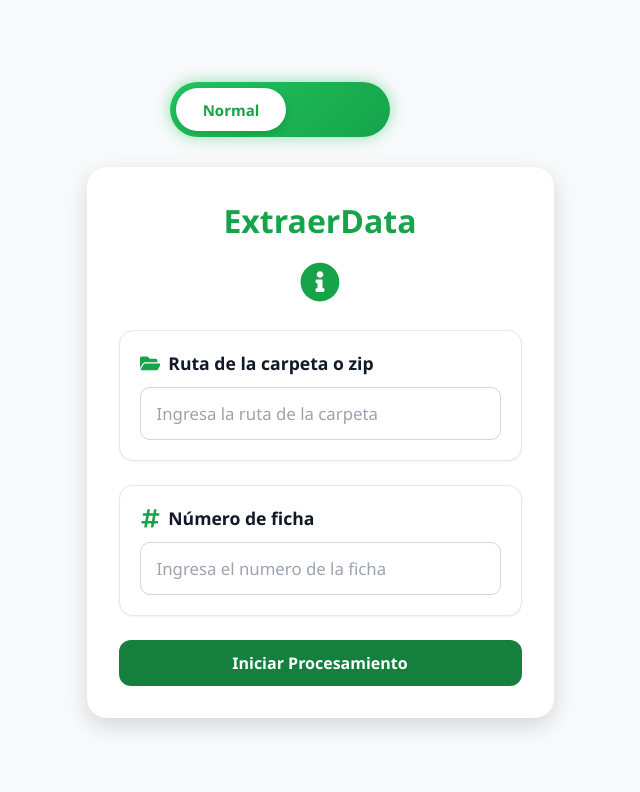
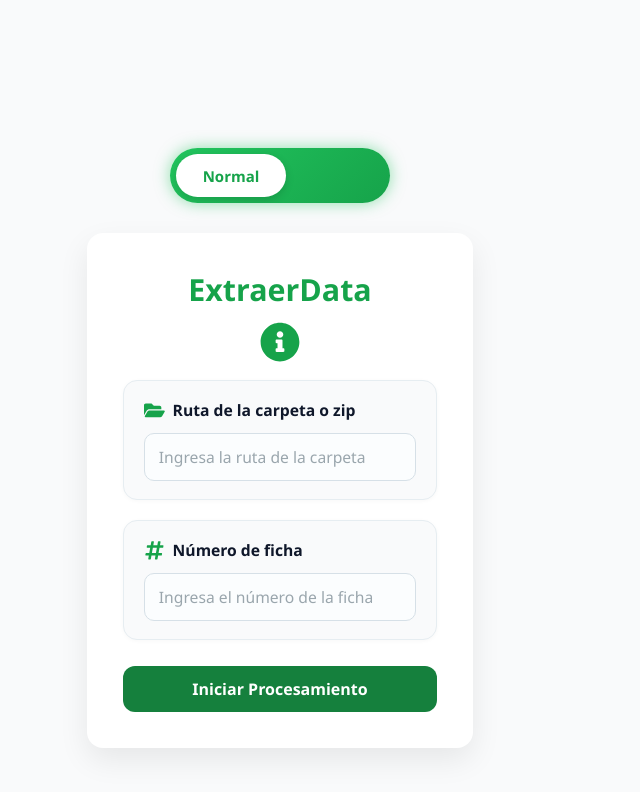
Before and after one commit to Yair4430/ExtraerData, a React (Vite) app in the folder FRONTEND/: page / in a window 1280 px wide. Shown: the top 792 px of the page, without its empty margins (360-1000 px from the left). Built offline with nearby package versions, Linux system fonts and the light colour scheme.

Commit message:
arreglos en el diseño

```diff
--- a/FRONTEND/src/ExtraerData/massiveProcessor.jsx
+++ b/FRONTEND/src/ExtraerData/massiveProcessor.jsx
@@ -18,23 +18,43 @@ function MassiveProcessor() {
     `massive_${Date.now()}_${Math.random().toString(36).substr(2, 9)}`;
 
   const iniciarProcesamiento = async () => {
+    if (!API_BASE_URL) {
+      Swal.fire({
+        icon: "error",
+        title: "Error de configuración",
+        text: "La URL del backend no está configurada.",
+        confirmButtonColor: "#7c3aed",
+      });
+      return;
+    }
+
+    if (!ruta) {
+      Swal.fire({
+        icon: "warning",
+        title: "Ruta no encontrada",
+        text: "Por favor, ingresa una ruta válida antes de continuar.",
+        confirmButtonColor: "#7c3aed",
+      });
+      return;
+    }
+
+    // ✅ Alerta previa: muestra la ruta y espera confirmación del usuario
+    await Swal.fire({
+      icon: "success",
+      title: "Carpeta encontrada",
+      text: `La carpeta se detectó exitosamente. Presiona Aceptar para iniciar el proceso.`,
+      confirmButtonText: "Aceptar",
+      confirmButtonColor: "#7c3aed",
+      customClass: {
+        popup: "custom-swal",
+      },
+    });
+
+    // Solo después de que el usuario presione "Aceptar" inicia el procesamiento
     setLoading(true);
     setStatus(null);
     setProgress(0);
     setResult(null);
-
-    Swal.fire({
-      title: "Iniciando procesamiento...",
-      text: "Por favor espera mientras se validan los archivos",
-      allowOutsideClick: false,
-      didOpen: () => {
-        Swal.showLoading();
-      },
-      background: "#f8fafc",
-      customClass: {
-        popup: "custom-swal",
-      },
-    });
 
     const newProcessId = generateProcessId();
     setProcessId(newProcessId);
@@ -59,7 +79,7 @@ function MassiveProcessor() {
         icon: "error",
         title: "Error",
         text: err.message,
-        confirmButtonColor: "#16a34a",
+        confirmButtonColor: "#7c3aed",
       });
     }
   };
@@ -92,7 +112,7 @@ function MassiveProcessor() {
               icon: "success",
               title: "Procesamiento completado",
               text: "Los resultados se guardan en la misma carpeta seleccionada.",
-              confirmButtonColor: "#16a34a",
+              confirmButtonColor: "#7c3aed",
               customClass: {
                 popup: "custom-swal",
               },
@@ -108,14 +128,14 @@ function MassiveProcessor() {
               icon: "error",
               title: "Error en el procesamiento",
               text: statusData.message || "Ocurrió un error inesperado",
-              confirmButtonColor: "#16a34a",
+              confirmButtonColor: "#7c3aed",
             });
           } else if (statusData.status === "cancelled") {
             Swal.fire({
               icon: "info",
               title: "Proceso cancelado",
               text: "El procesamiento fue detenido.",
-              confirmButtonColor: "#16a34a",
+              confirmButtonColor: "#7c3aed",
             });
           }
         }
@@ -125,7 +145,7 @@ function MassiveProcessor() {
           icon: "error",
           title: "Error en conexión",
           text: "No se pudo obtener el estado del proceso",
-          confirmButtonColor: "#16a34a",
+          confirmButtonColor: "#7c3aed",
         });
       }
     }, 2000);
@@ -140,15 +160,15 @@ function MassiveProcessor() {
   }, [pollingInterval]);
 
   return (
-    <div className="card-container">
-      <h2 className="card-title green">ExtraerData</h2>
+    <div className="card-container purple-card">
+      <h2 className="card-title purple-title">ExtraerData</h2>
       <div className="card-icons">
-        <FaInfoCircle className="icon green" />
+        <FaInfoCircle className="icon purple" />
       </div>
 
       <div className="input-box">
         <label className="input-label">
-            <FaFolderOpen className="label-icon" />
+          <FaFolderOpen className="label-icon purple" />
           Ruta de la carpeta principal
         </label>
         <input
@@ -164,10 +184,11 @@ function MassiveProcessor() {
       <button
         onClick={iniciarProcesamiento}
         disabled={loading || !ruta}
-        className="btn-green"
+        className={`btn-purple ${loading ? "btn-processing" : ""}`}
       >
         {loading ? "Procesando..." : "Iniciar Procesamiento"}
       </button>
+
     </div>
   );
 }
--- a/FRONTEND/src/ExtraerData/normalProcessor.jsx
+++ b/FRONTEND/src/ExtraerData/normalProcessor.jsx
@@ -1,11 +1,10 @@
 import { useState } from "react";
 import Swal from "sweetalert2";
 import withReactContent from "sweetalert2-react-content";
-import { FaInfoCircle, FaFolderOpen, FaHashtag } from "react-icons/fa"; // <-- Agregamos más íconos
+import { FaInfoCircle, FaFolderOpen, FaHashtag } from "react-icons/fa";
 import "./processorStyles.css";
 
 const MySwal = withReactContent(Swal);
-
 const API_BASE_URL = import.meta.env.VITE_API_BASE_URL;
 
 function NormalProcessor() {
@@ -24,21 +23,28 @@ function NormalProcessor() {
       return;
     }
 
-    setLoading(true);
+    if (!ruta) {
+      MySwal.fire({
+        icon: "warning",
+        title: "Ruta no encontrada",
+        text: "Por favor, ingresa una ruta válida antes de continuar.",
+        confirmButtonColor: "#16a34a",
+      });
+      return;
+    }
 
-    MySwal.fire({
-      title: "Procesando...",
-      text: "Por favor espera mientras se procesan los documentos",
-      allowOutsideClick: false,
-      showConfirmButton: false,
-      background: "#f8fafc",
+    await MySwal.fire({
+      icon: "success",
+      title: "Carpeta encontrada",
+      text: `La carpeta se detectó exitosamente. Presiona Aceptar para iniciar el proceso.`,
+      confirmButtonText: "Aceptar",
+      confirmButtonColor: "#16a34a",
       customClass: {
         popup: "custom-swal",
       },
-      didOpen: () => {
-        Swal.showLoading();
-      },
     });
+
+    setLoading(true);
 
     try {
       const response = await fetch(`${API_BASE_URL}/procesar`, {
@@ -59,16 +65,8 @@ function NormalProcessor() {
 
       Swal.fire({
         icon: "success",
-        title: "Procesamiento exitoso",
-        html: `
-          <div class="result-display">
-            <p>${data.message}</p>
-            <div class="result-details">
-              <p><strong>Documentos procesados:</strong> ${data.documentos_procesados}</p>
-              <p><strong>Excel generado en:</strong> ${data.excel_path}</p>
-            </div>
-          </div>
-        `,
+        title: "Procesamiento completado",
+        text: "Los resultados se guardan en descargas del dispositivo.",
         confirmButtonColor: "#16a34a",
         customClass: {
           popup: "custom-swal",
@@ -95,7 +93,7 @@ function NormalProcessor() {
 
   return (
     <div className="card-container green-card">
-      <h2 className="card-title green">ExtraerData</h2>
+      <h2 className="card-title green-title">ExtraerData</h2>
       <div className="card-icons">
         <FaInfoCircle className="icon green" />
       </div>
@@ -124,7 +122,7 @@ function NormalProcessor() {
           type="text"
           value={ficha}
           onChange={(e) => setFicha(e.target.value)}
-          placeholder="Ingresa el numero de la ficha"
+          placeholder="Ingresa el número de la ficha"
           className="input-field"
           disabled={loading}
         />
@@ -133,7 +131,7 @@ function NormalProcessor() {
       <button
         onClick={handleProcesar}
         disabled={loading || !ruta}
-        className="btn-green"
+        className={`btn-green ${loading ? "btn-processing" : ""}`}
       >
         {loading ? "Procesando..." : "Iniciar Procesamiento"}
       </button>
--- a/FRONTEND/src/ExtraerData/processorStyles.css
+++ b/FRONTEND/src/ExtraerData/processorStyles.css
@@ -6,29 +6,40 @@
 }
 
 /* ===== Contenedor de la pantalla ===== */
-body, html {
-  height: 100%;
+html, body {
+  min-height: 100vh;
+  width: 100%;
+  margin: 0;
   display: flex;
-  justify-content: center;
-  align-items: center;
+  justify-content: center;   /* centra horizontal */
+  align-items: flex-start;   /* pone el card un poco abajo (como en la imagen) */
+  padding-top: 64px;         /* ajusta la separación superior (toggle encima) */
   background: #f9fafb;
 }
 
-/* ===== Contenedor principal ===== */
+/* opcional: si tu App tiene un wrapper, puedes usar .page-wrapper en lugar de tocar body */
+.page-wrapper {
+  display:flex;
+  flex-direction:column;
+  align-items:center;
+  gap:20px;
+  width:100%;
+}
+
+/* ===== Contenedor principal (card) ===== */
 .card-container {
   background: #ffffff;
-  border-radius: 20px;
-  padding: 32px;
-
-  width: 100%;
-  max-width: none;
-  margin: 0 40px; /* un pequeño espacio a los lados */
-
-  box-shadow: 0 8px 24px rgba(0, 0, 0, 0.15);
-  animation: fadeIn 0.3s ease;
+  border-radius: 16px;
+  padding: 36px 36px;
+  width: 420px;          /* ancho fijo tipo aside (ajustable) */
+  max-width: 92%;        /* responsive en pantallas pequeñas */
+  margin: 0 auto;
+  display: flex;
+  flex-direction: column;
+  align-items: center;   /* centra contenido interior */
+  box-shadow: 0 12px 30px rgba(0,0,0,0.08);
   text-align: center;
 }
-
 
 /* Animación suave */
 @keyframes fadeIn {
@@ -38,18 +49,16 @@ body, html {
 
 /* ===== Título ===== */
 .card-title {
-  font-size: 2rem;
-  font-weight: bold;
-  color: #8b5cf6;
-  margin-bottom: 20px;
+  font-size: 1.9rem;
+  margin-bottom: 12px;
 }
 
 /* ===== Íconos ===== */
 .card-icons {
   display: flex;
   justify-content: center;
-  gap: 28px;
-  margin-bottom: 28px;
+  gap: 10px;
+  margin-bottom: 18px;
 }
 
 .icon {
@@ -59,24 +68,27 @@ body, html {
 
 /* ===== Caja de input ===== */
 .input-box {
-  background: #ffffff;
-  border: 1px solid #e5e7eb;
+  width: 100%;
+  display: flex;
+  flex-direction: column;
+  gap: 12px;
+  background: #f9fafb; /* gris claro */
+  border: 1px solid #e6edf1;
   border-radius: 14px;
-  padding: 20px;
-  margin-bottom: 24px;
+  padding: 18px 20px;
+  margin-bottom: 20px;
+  box-shadow: 0 1px 4px rgba(0, 0, 0, 0.03);
   text-align: left;
-  box-shadow: 0 1px 3px rgba(0,0,0,0.06);
 }
 
 /* ===== Label con ícono ===== */
 .input-label {
   display: flex;
   align-items: center;
-  font-size: 1.1rem;
+  gap: 8px;
+  font-size: 0.98rem;
   font-weight: 600;
-  color: #111827;
-  margin-bottom: 12px;
-  gap: 8px;
+  color: #0f172a;
 }
 
 .label-icon {
@@ -87,45 +99,43 @@ body, html {
 /* ===== Input ===== */
 .input-field {
   width: 100%;
-  padding: 14px 16px;
-  border: 1px solid #d1d5db;
+  padding: 12px 14px;
+  border: 1px solid #d6e0e7;
   border-radius: 10px;
-  font-size: 1.05rem;
-  color: #374151;
+  font-size: 0.98rem;
   outline: none;
-  transition: border 0.2s, box-shadow 0.2s;
+  box-sizing: border-box;   /* importante para que width:100% funcione */
+  background: #fbfdfe;
+  transition: box-shadow .15s, border .15s;
 }
 
-.input-field::placeholder {
-  color: #9ca3af;
-}
+.input-field::placeholder { color: #9aa6ad; }
 
 .input-field:focus {
-  border-color: #8b5cf6;
-  box-shadow: 0 0 0 2px rgba(139, 92, 246, 0.2);
+  border-color: #16a34a;
+  box-shadow: 0 0 0 5px rgba(22,163,74,0.06);
+  background: #fff;
 }
 
 /* ===== Botón ===== */
 .btn-green {
-  background: #8b5cf6;
-  color: #ffffff;
-  font-weight: 600;
+  width: 100%;
+  padding: 12px 18px;
+  border-radius: 10px;
+  font-weight: 700;
+  font-size: 1rem;
+  cursor: pointer;
   border: none;
-  border-radius: 14px;
-  padding: 16px 24px;
-  font-size: 1.1rem;
-  width: 100%;
-  cursor: pointer;
-  transition: background 0.2s, transform 0.2s;
+  background: #16a34a;
+  color: #fff;
+  transition: background .2s, transform .12s;
+  margin-top: 6px;
 }
 
-.btn-green:hover {
-  background: #7c3aed;
-  transform: translateY(-2px);
-}
+.btn-green:hover { transform: translateY(-2px); background: #15803d; }
 
 .btn-green:disabled {
-  background: #7c3aed;
+  background: #8b5cf6;
   cursor: not-allowed;
 }
 
@@ -169,3 +179,109 @@ body, html {
   background: #15803d;
   cursor: not-allowed;
 }
+
+/* ===== Botón en estado de procesamiento ===== */
+.btn-processing {
+  background: #9ca3af !important;
+  cursor: not-allowed !important;
+  transform: none !important;
+  box-shadow: none !important;
+}
+
+.btn-processing:hover {
+  background: #9ca3af !important;
+}
+
+/* ===== Estilos para NormalProcessor (Verde) ===== */
+.green-card .card-title.green-title {
+  color: #16a34a;
+}
+
+.green-card .icon.green {
+  color: #16a34a;
+}
+
+.green-card .label-icon.green {
+  color: #16a34a;
+}
+
+.green-card .input-field:focus {
+  border-color: #16a34a;
+  box-shadow: 0 0 0 2px rgba(22, 163, 74, 0.2);
+}
+
+.green-card .btn-green {
+  background: #16a34a;
+  color: #ffffff;
+  font-weight: 600;
+  border: none;
+  border-radius: 12px;
+  padding: 12px 20px;
+  font-size: 1rem;
+  width: 100%;
+  cursor: pointer;
+  transition: background 0.2s, transform 0.2s;
+}
+
+.green-card .btn-green:hover {
+  background: #15803d;
+  transform: translateY(-2px);
+}
+
+.green-card .btn-green:disabled {
+  background: #15803d;
+  cursor: not-allowed;
+}
+
+/* ===== Estilos para MassiveProcessor (Lila - #8b5cf6) ===== */
+.purple-card .card-title.purple-title {
+  color: #8b5cf6;
+}
+
+.purple-card .icon.purple {
+  color: #8b5cf6;
+}
+
+.purple-card .label-icon.purple {
+  color: #8b5cf6;
+}
+
+.purple-card .input-field:focus {
+  border-color: #8b5cf6;
+  box-shadow: 0 0 0 2px rgba(139, 92, 246, 0.2);
+}
+
+.purple-card .btn-purple {
+  background: #8b5cf6;
+  color: #ffffff;
+  font-weight: 600;
+  border: none;
+  border-radius: 12px;
+  padding: 12px 20px;
+  font-size: 1rem;
+  width: 100%;
+  cursor: pointer;
+  transition: background 0.2s, transform 0.2s;
+}
+
+.purple-card .btn-purple:hover {
+  background: #7c3aed;
+  transform: translateY(-2px);
+}
+
+.purple-card .btn-purple:disabled {
+  background: #7c3aed;
+  cursor: not-allowed;
+}
+
+/* ===== Botón en estado de procesamiento ===== */
+.btn-processing {
+  background: #9ca3af !important;
+  cursor: not-allowed !important;
+  transform: none !important;
+  box-shadow: none !important;
+}
+
+.btn-processing:hover {
+  background: #9ca3af !important;
+}
```
Also changed, not shown: 1 other file (tests, documents, lock files or other folders). Lines whose indentation alone changed are shown as unchanged.
